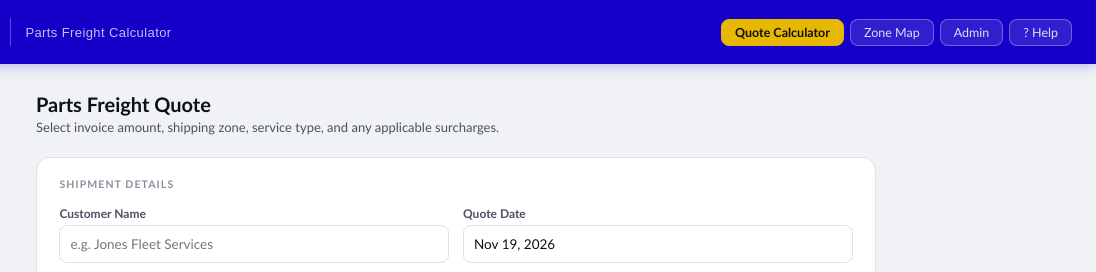
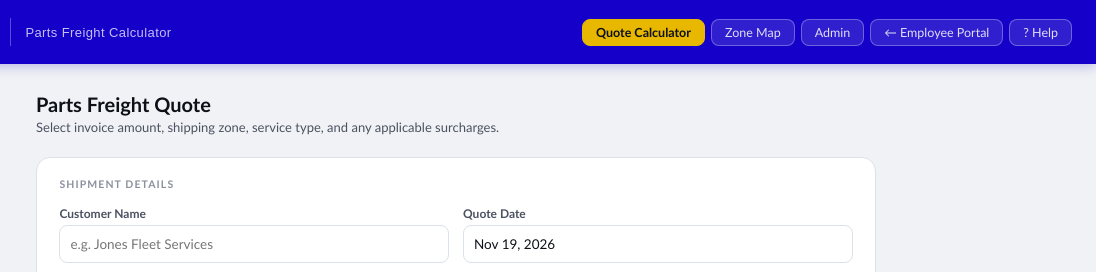
Before and after one commit to ttctbui/parts-freight-calculator, a plain HTML site: page index.html in a window 1280 px wide. Shown: the top 272 px of the page, 184-1280 px from the left. Drawn offline with Linux system fonts and the light colour scheme.

Commit message:
Add '← Employee Portal' link to the header
Portal now opens apps in the same tab (Jamie's Idea Inbox request); this
link takes people back to portal.tomstruck.com.

Co-Authored-By: Claude Opus 5.5 <noreply@anthropic.com>
Claude-Session: https://claude.ai/code/session_01BnykEVg73bAnzswGR4sRGX

```diff
--- a/index.html
+++ b/index.html
@@ -436,6 +436,7 @@ select:focus, input:focus { border-color: var(--blue); box-shadow: 0 0 0 2px rgb
     <button class="htab on" id="tab-calc" onclick="showView('calc')">Quote Calculator</button>
     <button class="htab" onclick="showZoneMap()">Zone Map</button>
     <button class="htab" id="tab-admin" onclick="showView('admin')">Admin</button>
+    <a class="htab" href="https://portal.tomstruck.com/" title="Back to the Employee Portal">← Employee Portal</a>
     <a class="htab" href="https://portal.tomstruck.com/#/help/freight" target="_blank" rel="noopener" title="Step-by-step how-to guide (opens in a side window)" onclick="var w=Math.min(560,screen.availWidth),x=window.open(this.href,'ttc-help','popup,width='+w+',height='+screen.availHeight+',left='+((screen.availLeft||0)+screen.availWidth-w)+',top='+(screen.availTop||0));if(x){x.focus();return false}">? Help</a>
   </div>
 </header>
```
